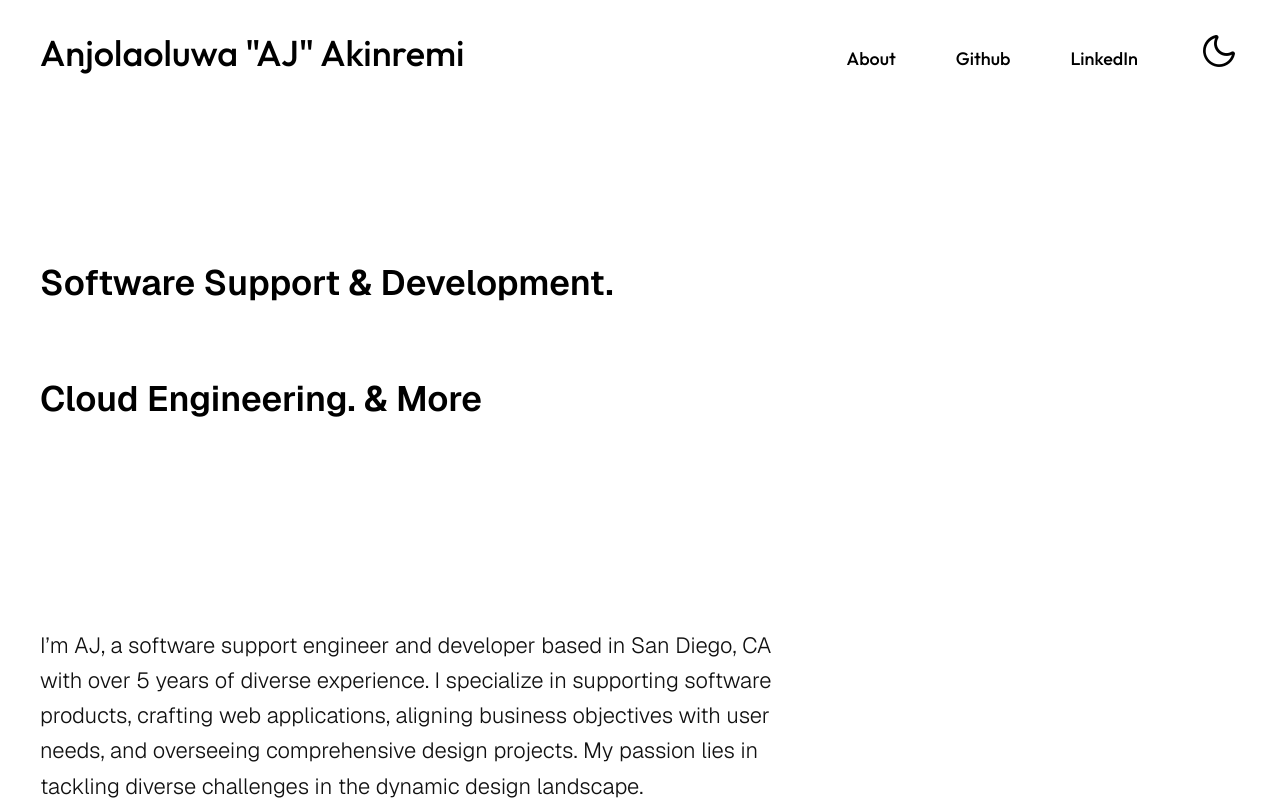
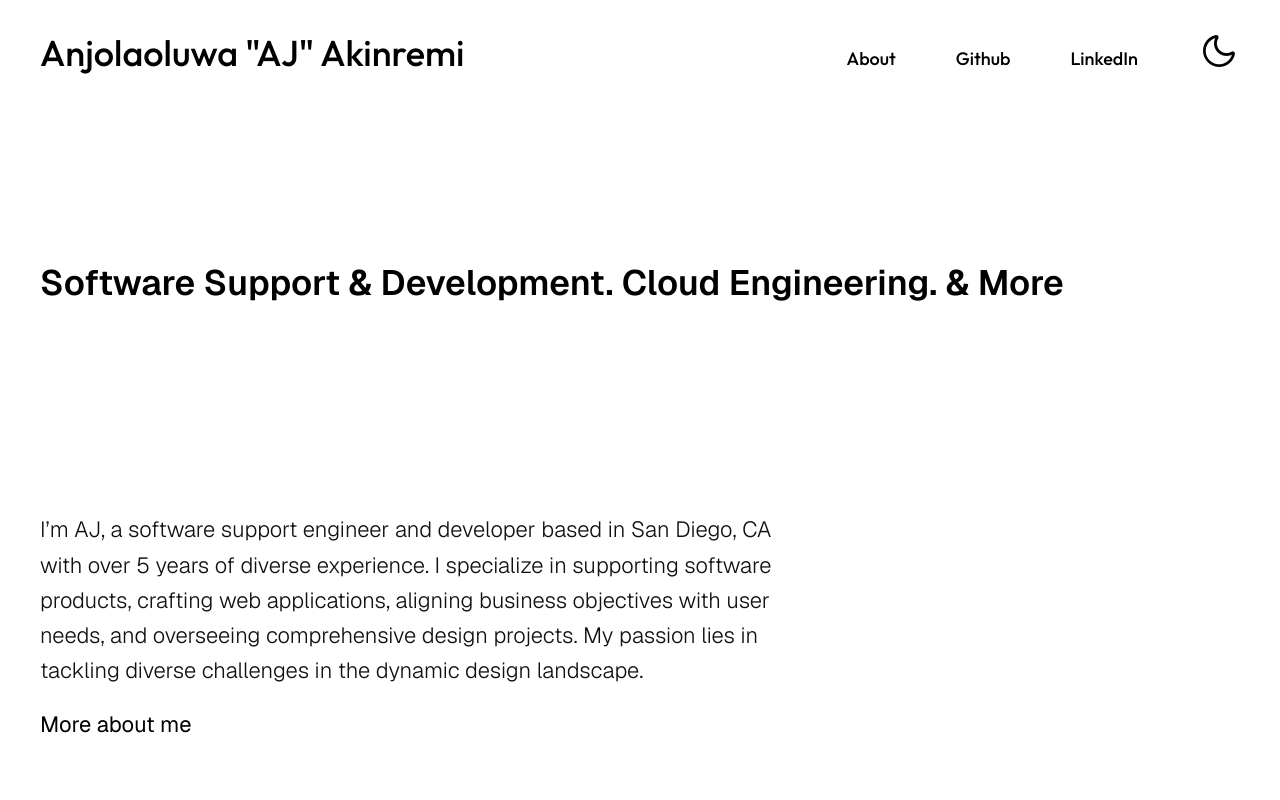
Before and after one commit to thecenturist/portfolio-app, a Vue app: page / in a window 1280 px wide. Shown: the top 800 px of the page. Built offline with nearby package versions, Linux system fonts and the light colour scheme.

Commit message:
copy change

```diff
--- a/src/components/Header.vue
+++ b/src/components/Header.vue
@@ -1,7 +1,6 @@
 <template>
     <div class="header-section">
-        <p>Software Support & Development.</p>
-        <p>Cloud Engineering. & More</p>
+        <p>Software Support & Development. Cloud Engineering. & More</p>
     </div>
 </template>
 
```
